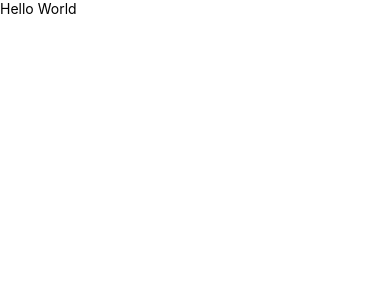
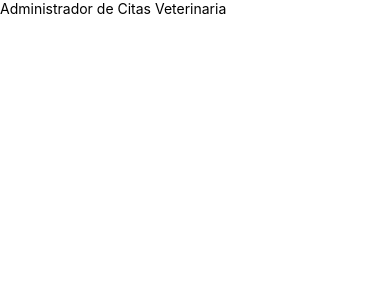
Before and after one commit to joelrdz/urnjp-citas, a React Native app: screen / in a window 390 px wide. Shown: the top 300 px of the page. Built offline with nearby package versions, Linux system fonts and the light colour scheme.

Commit message:
Header text update

```diff
--- a/App.tsx
+++ b/App.tsx
@@ -7,7 +7,10 @@ import {
 const App = () => {
   return (
     <SafeAreaView>
-      <Text>Hello World</Text>
+      <Text>
+        Administrador de Citas {''}
+        <Text>Veterinaria</Text>
+      </Text>
     </SafeAreaView>
   );
 };
```
